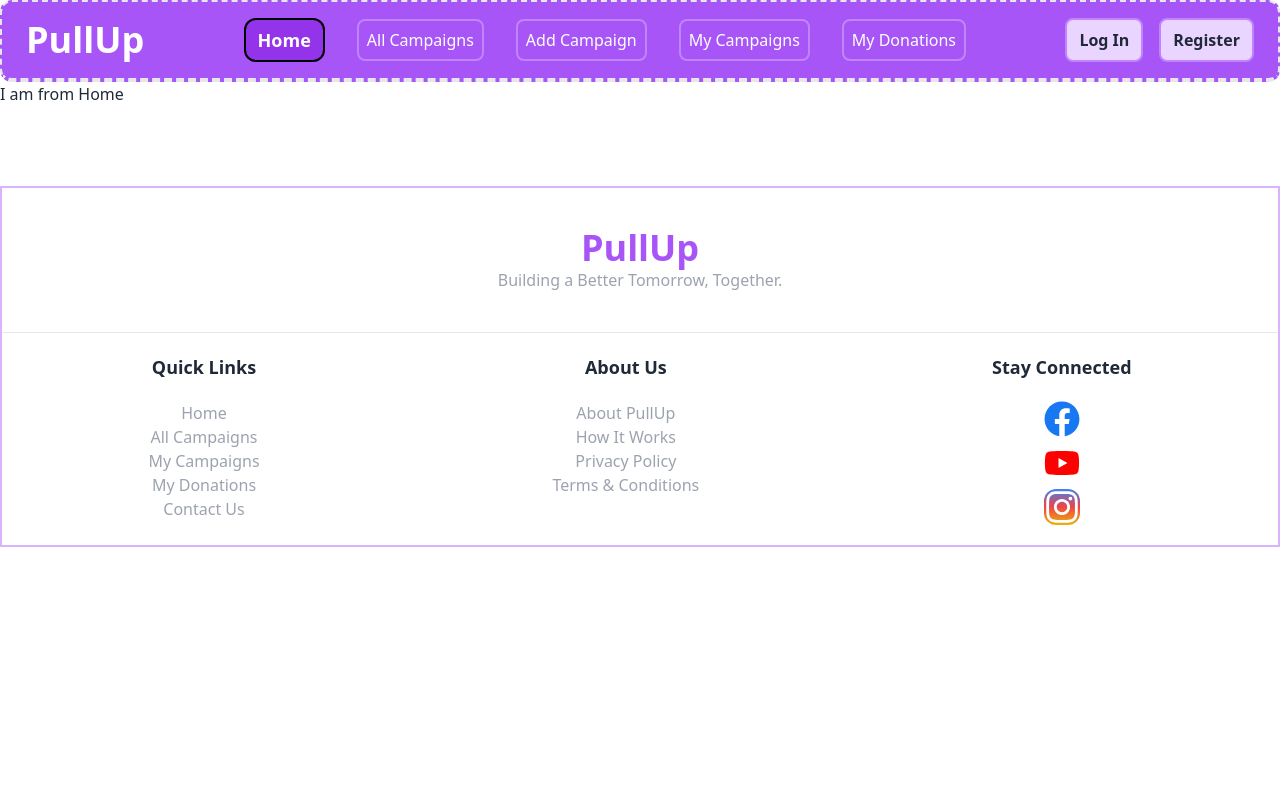
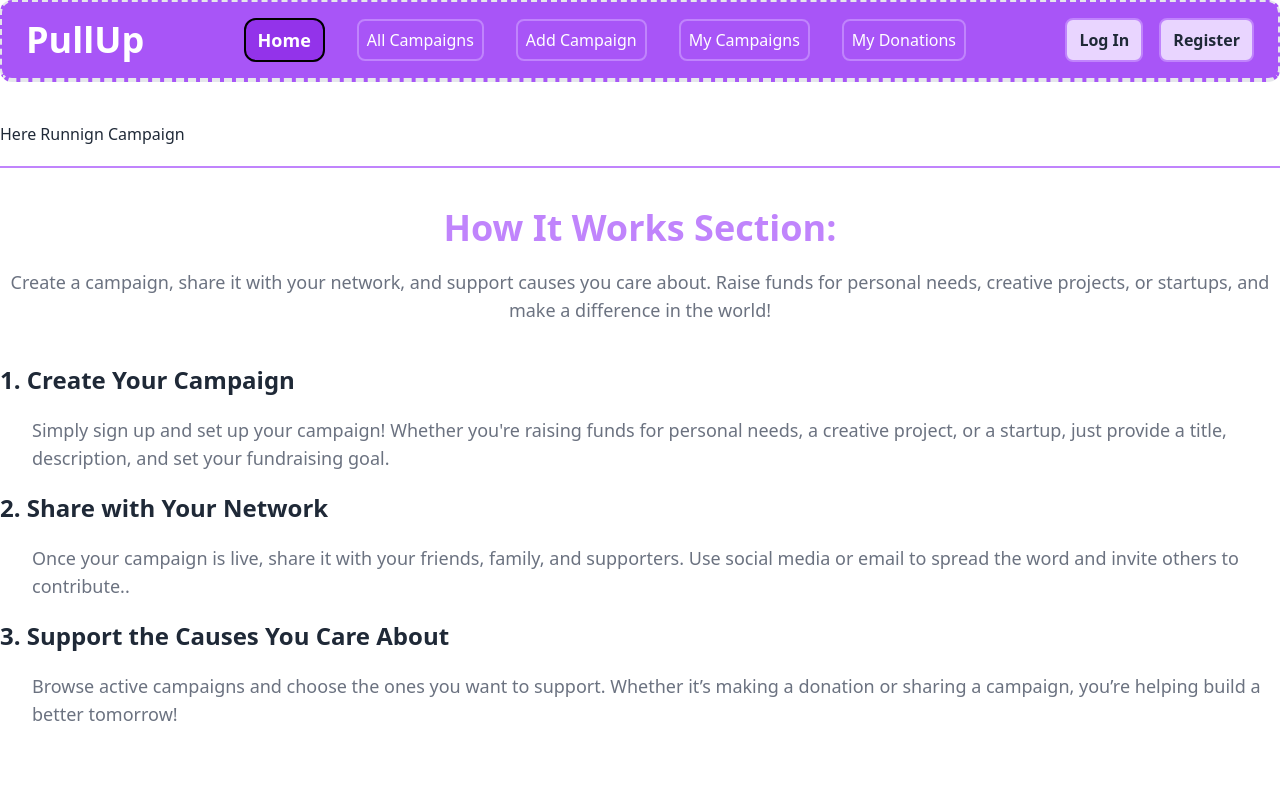
Before and after one commit to Rasadul-Islam/crowd-funding-client, a React (Vite) app: page / in a window 1280 px wide. Shown: the top 800 px of the page. Built offline with nearby package versions, Linux system fonts and the light colour scheme.

Commit message:
add a extra section in home page

```diff
--- a/src/components/Footer/Footer.jsx
+++ b/src/components/Footer/Footer.jsx
@@ -5,8 +5,8 @@ const Footer = () => {
     return (
         <div className='mt-20 border-2 border-purple-300'>
             <div className='text-center my-10'>
-                <h1 className='text-3xl lg:text-4xl font-bold text-purple-500'>PullUp</h1>
-                <p className='text-gray-400 text-base'>Building a Better Tomorrow, Together.</p>
+                <h1 className='text-2xl md:text-3xl lg:text-4xl font-bold text-purple-500'>PullUp</h1>
+                <p className='mt-5 text-gray-500 text-base md:text-lg'>Building a Better Tomorrow, <span className='text-blue-400'>Together.</span></p>
             </div>
             <hr />
             <div className='flex flex-col md:flex-row justify-around gap-y-10 my-5 '>
--- a/src/components/Home/Home.jsx
+++ b/src/components/Home/Home.jsx
@@ -2,8 +2,33 @@ import React from 'react';
 
 const Home = () => {
     return (
-        <div>
-            I am from Home
+        <div className='container mx-auto my-10'>
+            {/* Running Campaign */}
+            <div className='my-10 pb-5 border-b-2 border-purple-400'>Here Runnign Campaign</div>
+            {/* How it Work Section */}
+            <div>
+                <div className='text-center'>
+                    <h1 className='text-2xl md:text-3xl lg:text-4xl font-bold text-purple-400'>How It Works Section:</h1>
+                    <p className='text-gray-500 text-base md:text-lg my-5'>Create a campaign, share it with your network, and support causes you care about. Raise funds for personal needs, creative projects, or startups, and make a difference in the world!</p>
+                </div>
+                <div>
+                    <h1 className='text-xl md:text-2xl font-semibold text-left pt-5'>1. Create Your Campaign</h1>
+                    <p className='mt-5 text-gray-500 text-base md:text-lg ml-8'>Simply sign up and set up your campaign! Whether you're raising funds for personal needs, a creative project, or a startup, just provide a title, description, and set your fundraising goal.</p>
+                </div>
+                <div>
+                    <h1 className='text-xl md:text-2xl font-semibold text-left pt-5'>2. Share with Your Network</h1>
+                    <p className='mt-5 text-gray-500 text-base md:text-lg ml-8'>Once your campaign is live, share it with your friends, family, and supporters. Use social media or email to spread the word and invite others to contribute..</p>
+                </div>
+                <div>
+                    <h1 className='text-xl md:text-2xl font-semibold text-left pt-5'>3. Support the Causes You Care About</h1>
+                    <p className='mt-5 text-gray-500 text-base md:text-lg ml-8'>Browse active campaigns and choose the ones you want to support. Whether it’s making a donation or sharing a campaign, you’re helping build a better tomorrow!</p>
+                </div>
+            </div>
+            {/* Patner Section */}
+            <div>
+
+            </div>
+
         </div>
     );
 };
```
